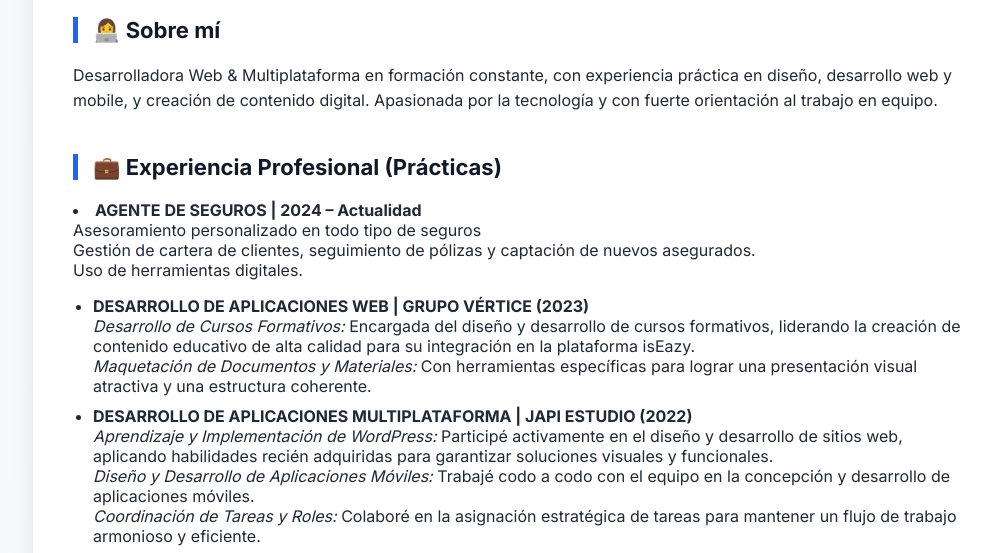
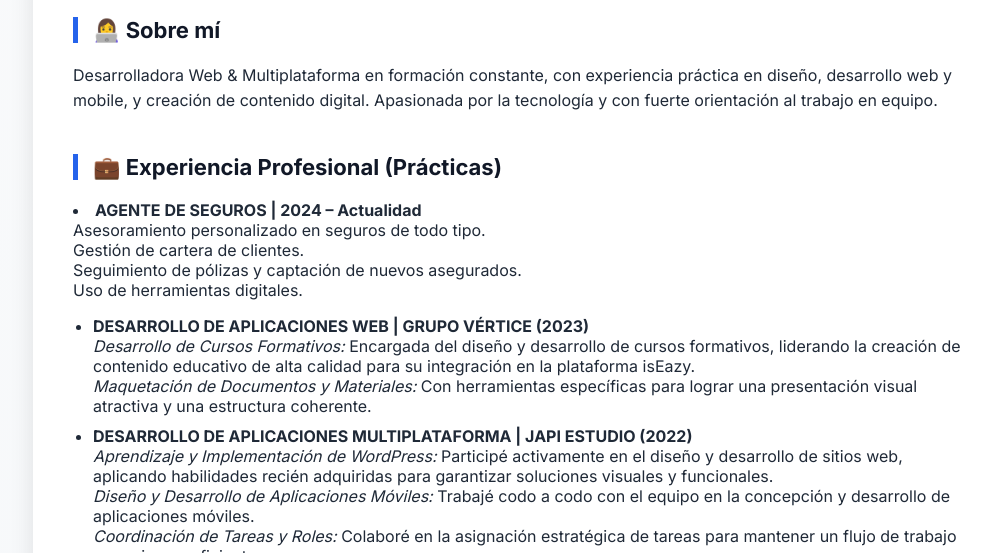
Before and after one commit to irenecerezo-g/cv_irenecerezo, a plain HTML site: page index.html in a window 1280 px wide. Shown: the part 203-756 px from the top of the page, without its empty margins (117-1108 px from the left). Drawn offline with Linux system fonts and the light colour scheme.

Commit message:
Update index.html

```diff
--- a/index.html
+++ b/index.html
@@ -71,9 +71,12 @@
     <div class="section">
       <h2 class="section-title">💼 Experiencia Profesional (Prácticas)</h2>
       <li><strong>AGENTE DE SEGUROS | 2024 – Actualidad</strong><br>
-       Asesoramiento personalizado en todo tipo de seguros<br>
-       Gestión de cartera de clientes, seguimiento de pólizas y captación de nuevos asegurados.<br>
-       Uso de herramientas digitales.</li>
+Asesoramiento personalizado en seguros de todo tipo.<br>
+Gestión de cartera de clientes.<br>
+Seguimiento de pólizas y captación de nuevos asegurados.<br>
+Uso de herramientas digitales.
+</li>
+
 
       <ul>
         <li><strong>DESARROLLO DE APLICACIONES WEB | GRUPO VÉRTICE (2023)</strong><br>
```
